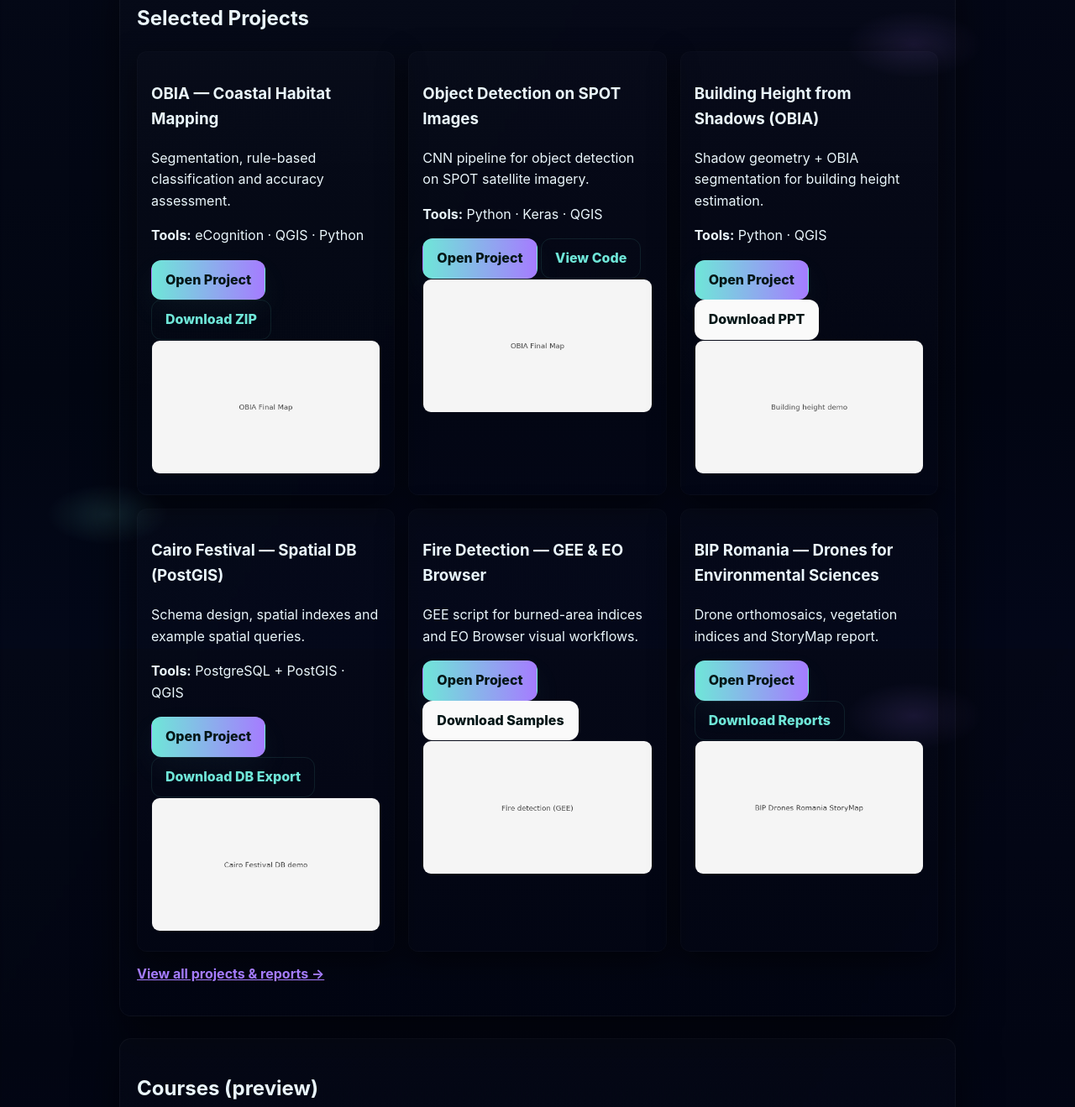
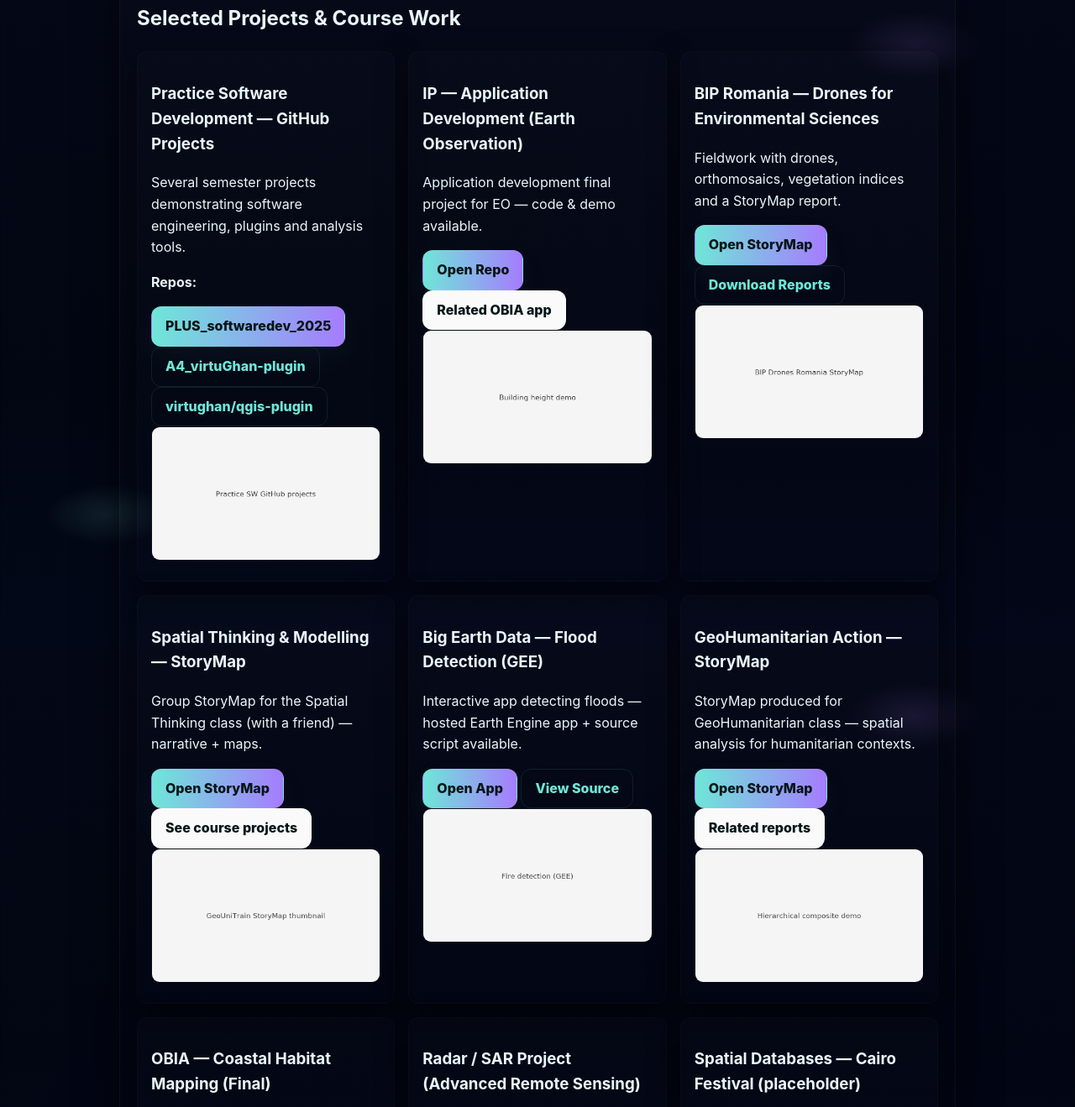
Before and after one commit to SaharAbdulallim/eportfolio-SaharMohamed.github.io, a plain HTML site: page index.html in a window 1280 px wide. Shown: the part 827-2146 px from the top of the page at 84% size. Drawn offline with Linux system fonts and the light colour scheme.

Commit message:
adding the true links

```diff
--- a/index.html
+++ b/index.html
@@ -4,7 +4,6 @@
   <meta charset="utf-8" />
   <meta name="viewport" content="width=device-width,initial-scale=1" />
   <title>Sahar Mohammed — Portfolio</title>
-  <!-- relative path (important for project site) -->
   <link rel="stylesheet" href="assets/css/style.css" />
   <style>
     /* tiny page-only helper */
@@ -13,23 +12,20 @@
 </head>
 <body>
 
-<!-- START: Space scene wrapper -->
+<!-- Space scene wrapper -->
 <div class="space-scene" aria-hidden="false">
   <div class="scene-decor" aria-hidden="true"></div>
   <div class="planet" aria-hidden="true"></div>
   <div class="orbit o1" aria-hidden="true"></div>
   <div class="orbit o2" aria-hidden="true"></div>
 
-  <!-- existing site container -->
   <div class="container">
     <header class="header" role="banner">
-      <!-- relative image path -->
       <img src="assets/images/profile.png" alt="Profile photo" />
       <div>
         <h1>Sahar Mohammed</h1>
         <div style="color:var(--muted)">Erasmus Mundus MSc — Copernicus Digital Earth · Remote Sensing & GeoAI</div>
         <nav class="nav" aria-label="Main navigation">
-          <!-- relative links -->
           <a href="index.html">Home</a>
           <a href="about.html">About</a>
           <a href="courses.html">Courses</a>
@@ -62,7 +58,7 @@
         <p class="muted" style="margin:8px 0 10px">Applied research using TomoSAR stacks; built two deep-learning models and produced notebooks + a final report.</p>
         <div class="small-links">
           <a class="btn btn-primary" href="projects/internship-tomosar.html">Open Internship Page</a>
-          <a class="btn btn-ghost" href="https://github.com/your-username/tomosar-internship" target="_blank" rel="noopener">Open GitHub Repo</a>
+          <a class="btn btn-ghost" href="https://github.com/SaharAbdulallim/Deep-Learning-in-TomoSAR" target="_blank" rel="noopener">Open GitHub Repo</a>
           <a class="btn" href="files/projects/internship_tomosar_notebooks.zip">Download Notebooks & Report</a>
         </div>
       </div>
@@ -70,72 +66,111 @@
 
     <!-- Featured Projects -->
     <section class="section" aria-labelledby="projects">
-      <h2 id="projects">Selected Projects</h2>
+      <h2 id="projects">Selected Projects & Course Work</h2>
       <div class="projects-grid" role="list">
+
+        <!-- Software Development (semester) -->
         <div class="project-card" role="listitem">
-          <h3>OBIA — Coastal Habitat Mapping</h3>
-          <p class="muted">Segmentation, rule-based classification and accuracy assessment.</p>
-          <p><strong>Tools:</strong> eCognition · QGIS · Python</p>
+          <h3>Practice Software Development — GitHub Projects</h3>
+          <p class="muted">Several semester projects demonstrating software engineering, plugins and analysis tools.</p>
+          <p><strong>Repos:</strong></p>
+          <div style="margin-top:8px">
+            <a class="btn btn-primary" href="https://github.com/SaharAbdulallim/PLUS_softwaredev_2025_Sahar" target="_blank" rel="noopener">PLUS_softwaredev_2025</a>
+            <a class="btn btn-ghost" href="https://github.com/SaharAbdulallim/A4_virtuGhan-analysis-plugin/tree/master" target="_blank" rel="noopener">A4_virtuGhan-plugin</a>
+            <a class="btn btn-ghost" href="https://github.com/virtughan/qgis-plugin" target="_blank" rel="noopener">virtughan/qgis-plugin</a>
+          </div>
+          <img src="assets/images/projects/practice_sw_demo.png" alt="Practice SW demo">
+        </div>
+
+        <!-- Application Development (IP EO) -->
+        <div class="project-card" role="listitem">
+          <h3>IP — Application Development (Earth Observation)</h3>
+          <p class="muted">Application development final project for EO — code & demo available.</p>
+          <div style="margin-top:8px">
+            <a class="btn btn-primary" href="https://github.com/SaharAbdulallim/IP_Application-Development-Earth-Observation-" target="_blank" rel="noopener">Open Repo</a>
+            <a class="btn" href="projects/obia-building-height-shadow.html">Related OBIA app</a>
+          </div>
+          <img src="assets/images/projects/obia_building_height_demo.png" alt="App / OBIA demo">
+        </div>
+
+        <!-- BIP Romania (storymap) -->
+        <div class="project-card" role="listitem">
+          <h3>BIP Romania — Drones for Environmental Sciences</h3>
+          <p class="muted">Fieldwork with drones, orthomosaics, vegetation indices and a StoryMap report.</p>
+          <div style="margin-top:8px">
+            <a class="btn btn-primary" href="https://storymaps.arcgis.com/stories/0bbfd0c4da634da2ade8cc8fe56e825b" target="_blank" rel="noopener">Open StoryMap</a>
+            <a class="btn btn-ghost" href="files/projects/bip_romania_reports.zip">Download Reports</a>
+          </div>
+          <img src="assets/images/projects/bip_storymap.png" alt="BIP storymap">
+        </div>
+
+        <!-- Spatial Thinking (class storymap) -->
+        <div class="project-card" role="listitem">
+          <h3>Spatial Thinking & Modelling — StoryMap</h3>
+          <p class="muted">Group StoryMap for the Spatial Thinking class (with a friend) — narrative + maps.</p>
+          <div style="margin-top:8px">
+            <a class="btn btn-primary" href="https://storymaps.arcgis.com/stories/a421563d625c4ad386b7f1962be37667" target="_blank" rel="noopener">Open StoryMap</a>
+            <a class="btn" href="projects.html">See course projects</a>
+          </div>
+          <img src="assets/images/projects/geounitrain_storymap.png" alt="Spatial thinking storymap">
+        </div>
+
+        <!-- Big Earth — GEE app + source -->
+        <div class="project-card" role="listitem">
+          <h3>Big Earth Data — Flood Detection (GEE)</h3>
+          <p class="muted">Interactive app detecting floods — hosted Earth Engine app + source script available.</p>
+          <div style="margin-top:8px">
+            <a class="btn btn-primary" href="https://temporal-ring-371012.projects.earthengine.app/view/detecting-flood-in-western-norway-in-november-2024" target="_blank" rel="noopener">Open App</a>
+            <a class="btn btn-ghost" href="https://code.earthengine.google.com/029917a4432981e6d45e61179e5ff2a3" target="_blank" rel="noopener">View Source</a>
+          </div>
+          <img src="assets/images/projects/fire_gee_demo.png" alt="GEE flood app demo">
+        </div>
+
+        <!-- GeoHumanitarian -->
+        <div class="project-card" role="listitem">
+          <h3>GeoHumanitarian Action — StoryMap</h3>
+          <p class="muted">StoryMap produced for GeoHumanitarian class — spatial analysis for humanitarian contexts.</p>
+          <div style="margin-top:8px">
+            <a class="btn btn-primary" href="https://storymaps.arcgis.com/stories/84adcfaf4488428da3f749bb1679ad37" target="_blank" rel="noopener">Open StoryMap</a>
+            <a class="btn" href="projects.html">Related reports</a>
+          </div>
+          <img src="assets/images/projects/hierarchical_demo.png" alt="GeoHumanitarian storymap">
+        </div>
+
+        <!-- OBIA final project (images coming) -->
+        <div class="project-card" role="listitem">
+          <h3>OBIA — Coastal Habitat Mapping (Final)</h3>
+          <p class="muted">OBIA final project: segmentation, features, rule-based classification. (Images & full zip will be uploaded.)</p>
           <div style="margin-top:8px">
             <a class="btn btn-primary" href="projects/obia-final-project.html">Open Project</a>
-            <a class="btn btn-ghost" href="files/projects/obia_final_project_spot.zip">Download ZIP</a>
+            <a class="btn" href="files/projects/obia_final_project_spot.zip">Download (coming soon)</a>
           </div>
-          <img src="assets/images/projects/obia_final_map.png" alt="OBIA map">
+          <img src="assets/images/projects/obia_final_map.png" alt="OBIA final map">
         </div>
 
+        <!-- Radar assignment (Advanced RS) -->
         <div class="project-card" role="listitem">
-          <h3>Object Detection on SPOT Images</h3>
-          <p class="muted">CNN pipeline for object detection on SPOT satellite imagery.</p>
-          <p><strong>Tools:</strong> Python · Keras · QGIS</p>
+          <h3>Radar / SAR Project (Advanced Remote Sensing)</h3>
+          <p class="muted">SAR processing workflow and results (report + images to be uploaded).</p>
           <div style="margin-top:8px">
-            <a class="btn btn-primary" href="projects/obia-final-project.html">Open Project</a>
-            <a class="btn btn-ghost" href="https://github.com/your-username/spot-object-detection" target="_blank" rel="noopener">View Code</a>
+            <a class="btn btn-primary" href="projects/radar-project.html">Open Project</a>
+            <a class="btn" href="files/projects/radar_project.zip">Download (coming soon)</a>
           </div>
-          <img src="assets/images/projects/obia_final_map.png" alt="Object detection demo">
+          <img src="assets/images/projects/radar_demo.png" alt="Radar project demo">
         </div>
 
+        <!-- Database class (placeholder) -->
         <div class="project-card" role="listitem">
-          <h3>Building Height from Shadows (OBIA)</h3>
-          <p class="muted">Shadow geometry + OBIA segmentation for building height estimation.</p>
-          <p><strong>Tools:</strong> Python · QGIS</p>
-          <div style="margin-top:8px">
-            <a class="btn btn-primary" href="projects/obia-building-height-shadow.html">Open Project</a>
-            <a class="btn" href="files/projects/building_height_morphology.pptx">Download PPT</a>
-          </div>
-          <img src="assets/images/projects/obia_building_height_demo.png" alt="Building height demo">
-        </div>
-
-        <div class="project-card" role="listitem">
-          <h3>Cairo Festival — Spatial DB (PostGIS)</h3>
-          <p class="muted">Schema design, spatial indexes and example spatial queries.</p>
-          <p><strong>Tools:</strong> PostgreSQL + PostGIS · QGIS</p>
+          <h3>Spatial Databases — Cairo Festival (placeholder)</h3>
+          <p class="muted">I will create the GitHub repo for the database project — once it's ready I'll link the repo and DB export here.</p>
           <div style="margin-top:8px">
             <a class="btn btn-primary" href="projects/cairo-festival-spatialdb.html">Open Project</a>
-            <a class="btn btn-ghost" href="files/projects/cairo_festival_spatialdb.zip">Download DB Export</a>
+            <a class="btn btn-ghost" href="#" aria-disabled="true">Repo (coming soon)</a>
           </div>
           <img src="assets/images/projects/cairo_festival_demo.png" alt="Cairo festival DB">
         </div>
 
-        <div class="project-card" role="listitem">
-          <h3>Fire Detection — GEE & EO Browser</h3>
-          <p class="muted">GEE script for burned-area indices and EO Browser visual workflows.</p>
-          <div style="margin-top:8px">
-            <a class="btn btn-primary" href="projects/fire-gee-eobrowser.html">Open Project</a>
-            <a class="btn" href="files/projects/fire_projects.zip">Download Samples</a>
-          </div>
-          <img src="assets/images/projects/fire_gee_demo.png" alt="Fire detection demo">
-        </div>
-
-        <div class="project-card" role="listitem">
-          <h3>BIP Romania — Drones for Environmental Sciences</h3>
-          <p class="muted">Drone orthomosaics, vegetation indices and StoryMap report.</p>
-          <div style="margin-top:8px">
-            <a class="btn btn-primary" href="projects/bip-drones-romania.html">Open Project</a>
-            <a class="btn btn-ghost" href="files/projects/bip_romania_reports.zip">Download Reports</a>
-          </div>
-          <img src="assets/images/projects/bip_storymap.png" alt="BIP storymap">
-        </div>
-      </div>
+      </div> <!-- end projects-grid -->
 
       <p style="margin-top:14px"><a class="btn-link" href="projects.html">View all projects & reports →</a></p>
     </section>
@@ -190,9 +225,7 @@
     </section>
 
     <div class="footer">Built with a starter template • Edit the files in the <code>/</code> folder to customize • Last updated: <!-- update date here --> </div>
-
   </div> <!-- end .container -->
-
 </div> <!-- end .space-scene -->
 
 </body>
```
